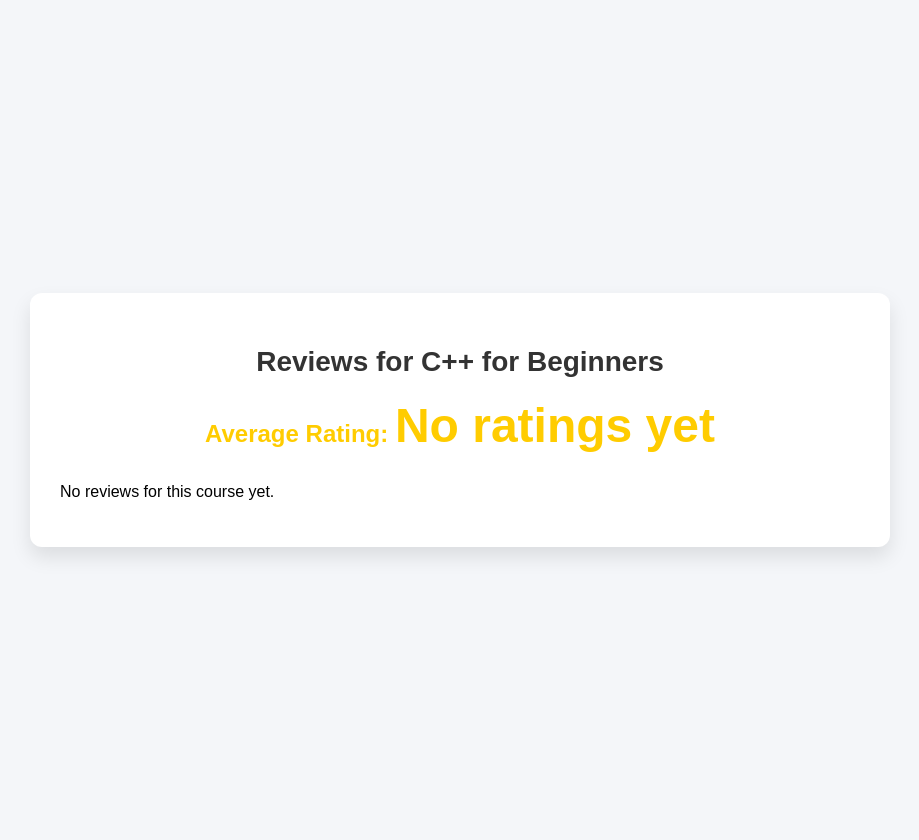
After one commit to Kjell4/DjangoProject2024, a Django app: a page that uses project/user_payment/templates/user_payment/review_list.html in a window 1280 px wide. The commit adds this page. Shown: the whole page, without its empty margins (180-1099 px from the left). Run offline with Django 5.2, Linux system fonts and the light colour scheme; data comes from the database, SQL or seed files in the repository.

Commit message:
Review and rating added for my course

```diff
--- /dev/null
+++ b/project/user_payment/templates/user_payment/review_list.html
@@ -0,0 +1,104 @@
+<!DOCTYPE html>
+<html lang="en">
+<head>
+    <meta charset="UTF-8">
+    <meta name="viewport" content="width=device-width, initial-scale=1.0">
+    <title>Your Reviews</title>
+    <style>
+        body {
+            font-family: 'Poppins', sans-serif;
+            background-color: #f4f6f9;
+            margin: 0;
+            padding: 20px;
+            display: flex;
+            justify-content: center;
+            align-items: center;
+            min-height: 100vh;
+        }
+        .container {
+            background-color: #fff;
+            padding: 30px;
+            border-radius: 12px;
+            box-shadow: 0 10px 20px rgba(0, 0, 0, 0.1);
+            max-width: 800px;
+            width: 100%;
+            animation: fadeIn 1s ease-in-out;
+        }
+        @keyframes fadeIn {
+            from { opacity: 0; transform: translateY(20px); }
+            to { opacity: 1; transform: translateY(0); }
+        }
+        h2 {
+            font-size: 28px;
+            margin-bottom: 20px;
+            text-align: center;
+            color: #333;
+        }
+        .average-rating {
+            font-size: 24px;
+            color: #ffcc00;
+            font-weight: bold;
+            text-align: center;
+            margin-bottom: 30px;
+        }
+        .review {
+            background-color: #f9f9f9;
+            padding: 20px;
+            border-radius: 10px;
+            margin-bottom: 20px;
+            border-left: 6px solid #3498db;
+        }
+        .review p {
+            margin: 10px 0;
+            font-size: 16px;
+            color: #555;
+        }
+        .review p strong {
+            color: #333;
+        }
+        .btn {
+            display: inline-block;
+            padding: 10px 15px;
+            margin-top: 15px;
+            background-color: #e74c3c;
+            color: white;
+            border: none;
+            border-radius: 5px;
+            cursor: pointer;
+            text-decoration: none;
+            font-weight: bold;
+            transition: background-color 0.3s ease;
+        }
+        .btn:hover {
+            background-color: #c0392b;
+        }
+        .rating-highlight {
+            font-size: 48px;
+            color: #ffcc00;
+            text-align: center;
+            margin-bottom: 20px;
+        }
+    </style>
+</head>
+<body>
+    <div class="container">
+        <h2>Reviews for {{ course.name }}</h2>
+
+        <div class="average-rating">Average Rating:
+            <span class="rating-highlight">{{ average_rating }}</span>
+        </div>
+
+
+        {% for review in reviews %}
+            <div class="review">
+                <p><strong>Review:</strong> {{ review.comment }}</p>
+                <p><strong>Rating:</strong> {{ review.rating }} / 5</p>
+                <p><strong>Author:</strong> {{ review.user.username }}</p>
+                <a href="{% url 'delete_review' course.slug review.id %}" class="btn">Delete</a>
+            </div>
+        {% empty %}
+            <p>No reviews for this course yet.</p>
+        {% endfor %}
+    </div>
+</body>
+</html>
--- a/project/user_payment/urls.py
+++ b/project/user_payment/urls.py
@@ -7,4 +7,8 @@ urlpatterns = [
     path('payment_successful', views.payment_successful, name='payment_successful'),
     path('payment_cancelled', views.payment_cancelled, name='payment_cancelled'),
     path('stripe_webhook', views.stripe_webhook, name='stripe_webhook'),
+    path('review/create/<slug:course_slug>/', views.create_review, name='create_review'),
+    path('review/update/<slug:course_slug>/', views.update_review, name='update_review'),
+    path('review/delete/<slug:course_slug>/<int:review_id>/', views.delete_review, name='delete_review'),
+    path('review/list/<slug:course_slug>/', views.review_list, name='list_reviews'),
 ]
--- a/project/user_payment/views.py
+++ b/project/user_payment/views.py
@@ -7,6 +7,12 @@ from courses.models import Course
 from user_payment.models import UserPayment
 import stripe
 import time
+
+
+from django.shortcuts import render, get_object_or_404
+from .models import Review
+from .forms import ReviewForm
+
 
 
 @login_required(login_url='login')
@@ -41,12 +47,26 @@ def product_page(request, slug):
 def purchased_courses(request):
     purchased_courses = UserPayment.objects.filter(app_user=request.user, payment_bool=True).select_related('course')
 
-    # Передаем список курсов в шаблон
     courses = [payment.course for payment in purchased_courses]
+    reviews = {course.slug: Review.objects.filter(course=course) for course in courses}  # Получаем отзывы для каждого курса
 
+    if request.method == 'POST':
+        for course in courses:
+            form = ReviewForm(request.POST)
+            if form.is_valid():
+                review = form.save(commit=False)
+                review.user = request.user
+                review.course = course
+                review.save()
+                return redirect('purchased_courses')  # Перенаправляем на ту же страницу после отправки
 
-    return render(request, 'user_payment/purchased_courses.html', {'courses': courses})
+    forms = {course.slug: ReviewForm() for course in courses}  # Создаем формы для каждого курса
 
+    return render(request, 'user_payment/purchased_courses.html', {
+        'courses': courses,
+        'reviews': reviews,
+        'forms': forms,
+    })
 
 ## use Stripe dummy card: 4242 4242 4242 4242
 def payment_successful(request):
@@ -98,3 +118,77 @@ def stripe_webhook(request):
 		user_payment.payment_bool = True
 		user_payment.save()
 	return HttpResponse(status=200)
+
+
+
+
+
+
+
+@login_required
+def create_review(request, course_slug):
+    user_payment = get_object_or_404(UserPayment, app_user=request.user, course__slug=course_slug, payment_bool=True)
+
+    if request.method == 'POST':
+        form = ReviewForm(request.POST)
+        if form.is_valid():
+            review = form.save(commit=False)
+            review.user = request.user
+            review.course = user_payment.course
+            review.user_payment = user_payment
+            review.save()
+            return redirect('purchased_courses')
+    else:
+        form = ReviewForm()
+
+    return render(request, 'user_payment/review_form.html', {'form': form, 'course': user_payment.course})
+
+@login_required
+def update_review(request, course_slug):
+    review_id = request.GET.get('review_id')
+    reviews = Review.objects.filter(user=request.user, course__slug=course_slug)
+
+    if review_id:
+        review = get_object_or_404(Review, id=review_id, user=request.user)
+    elif reviews.count() == 1:
+        review = reviews.first()
+    else:
+        return render(request, 'user_payment/select_review.html', {'reviews': reviews, 'course_slug': course_slug})
+
+    if request.method == 'POST':
+        form = ReviewForm(request.POST, instance=review)
+        if form.is_valid():
+            form.save()
+            return redirect('purchased_courses')
+    else:
+        form = ReviewForm(instance=review)
+
+    return render(request, 'user_payment/review_form.html', {'form': form, 'course': review.course})
+
+
+from django.shortcuts import render, get_object_or_404
+from django.db.models import Avg
+from .models import Course, Review
+
+def review_list(request, course_slug):
+    course = get_object_or_404(Course, slug=course_slug)
+    reviews = Review.objects.filter(course=course)
+    average_rating = reviews.aggregate(Avg('rating'))['rating__avg']
+    average_rating = round(average_rating, 2) if average_rating else "No ratings yet"
+
+    return render(request, 'user_payment/review_list.html', {
+        'course': course,
+        'reviews': reviews,
+        'average_rating': average_rating,
+    })
+
+@login_required
+def delete_review(request, course_slug, review_id):
+    review = get_object_or_404(Review, id=review_id, user=request.user)
+    course = get_object_or_404(Course, slug=course_slug)
+
+    if request.method == 'POST':
+        review.delete()
+        return redirect('list_reviews', course_slug=course_slug)
+
+    return render(request, 'user_payment/review_confirm_delete.html', {'review': review, 'course': course})
```
Also changed, not shown: project/user_payment/forms.py (added, +7 -0 lines), project/user_payment/models.py (+14 -0 lines), project/user_payment/templates/user_payment/purchased_courses.html (+9 -1 lines), project/user_payment/templates/user_payment/review_confirm_delete.html (added, +44 -0 lines), project/user_payment/templates/user_payment/review_form.html (added, +61 -0 lines), project/user_payment/templates/user_payment/select_review.html (added, +52 -0 lines), project/courses/migrations/0021_alter_course_description.py (added), project/db.sqlite3, project/user_payment/migrations/0003_review.py (added), project/user_payment/migrations/0004_alter_review_course.py (added), project/user_profile/migrations/0002_remove_profile_profile_picture.py (added).
